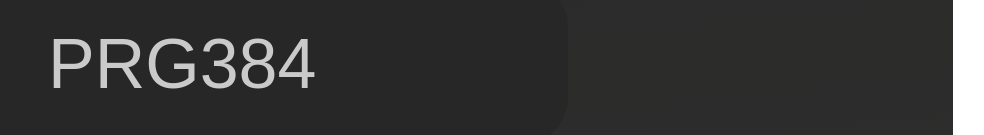
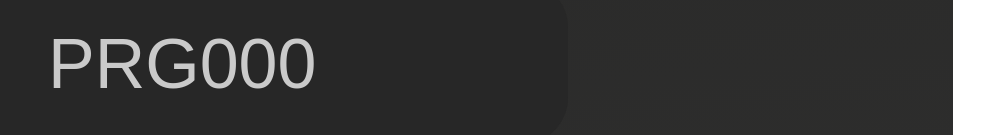
Before and after one commit to favasee/sarp3, a plain HTML site: page index.html in a window 1280 px wide. Shown: the part 665-800 px from the top of the page, without its empty margins (137-1121 px from the left). Drawn offline with nearby package versions, Linux system fonts and the light colour scheme.

Commit message:
Update index.html

```diff
--- a/index.html
+++ b/index.html
@@ -76,7 +76,7 @@
 
       <form id="submit-form" action="">
         <div class="c-104-1-427" id="id-93106">
-          <span class="c-104-1-427-0"><input type="text" name="program code" class="input" placeholder="PRG384"
+          <span class="c-104-1-427-0"><input type="text" name="program code" class="input" placeholder="PRG000"
               required></span>
         </div>
         <div class="c-20-1-320" id="id-93120">
```
